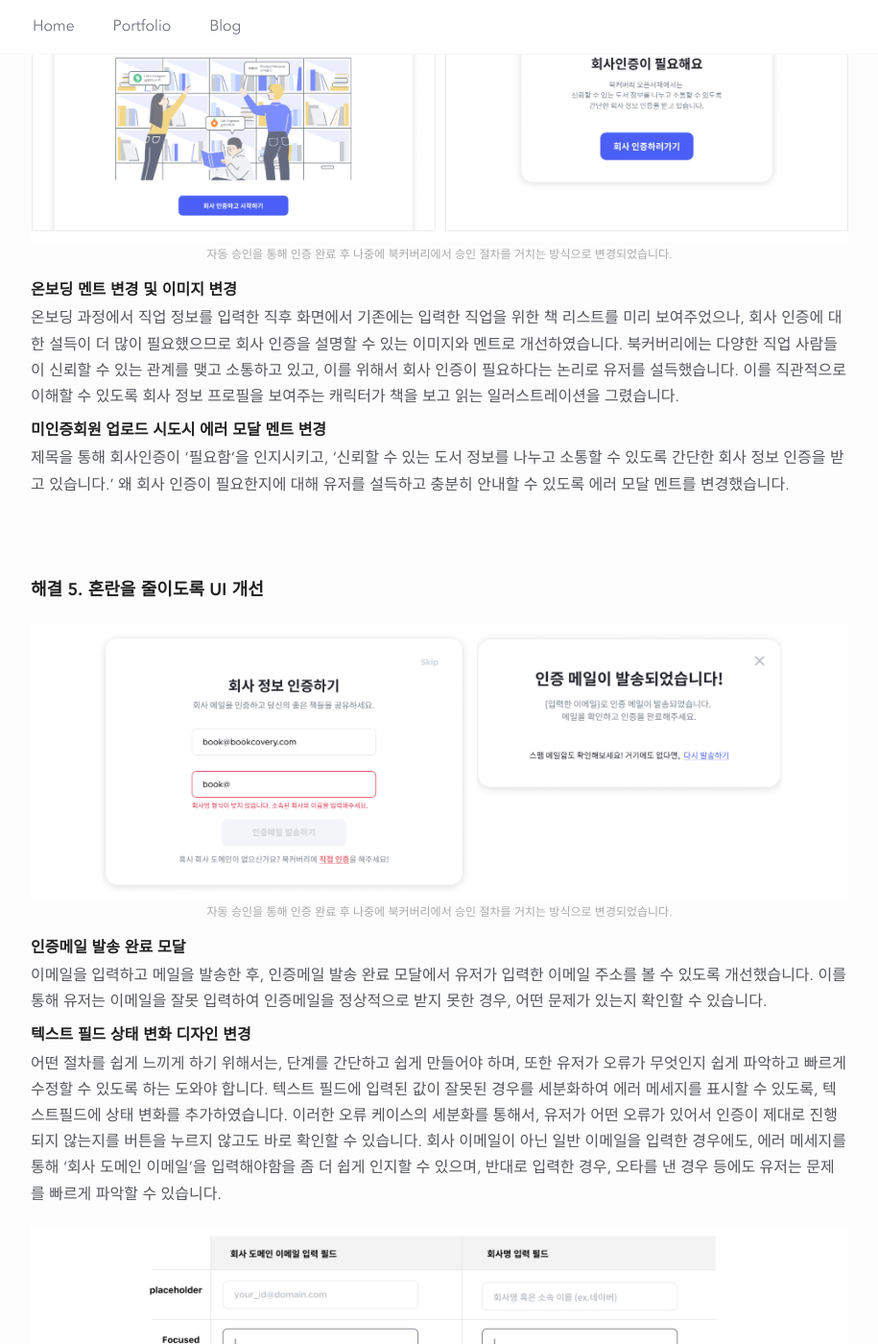
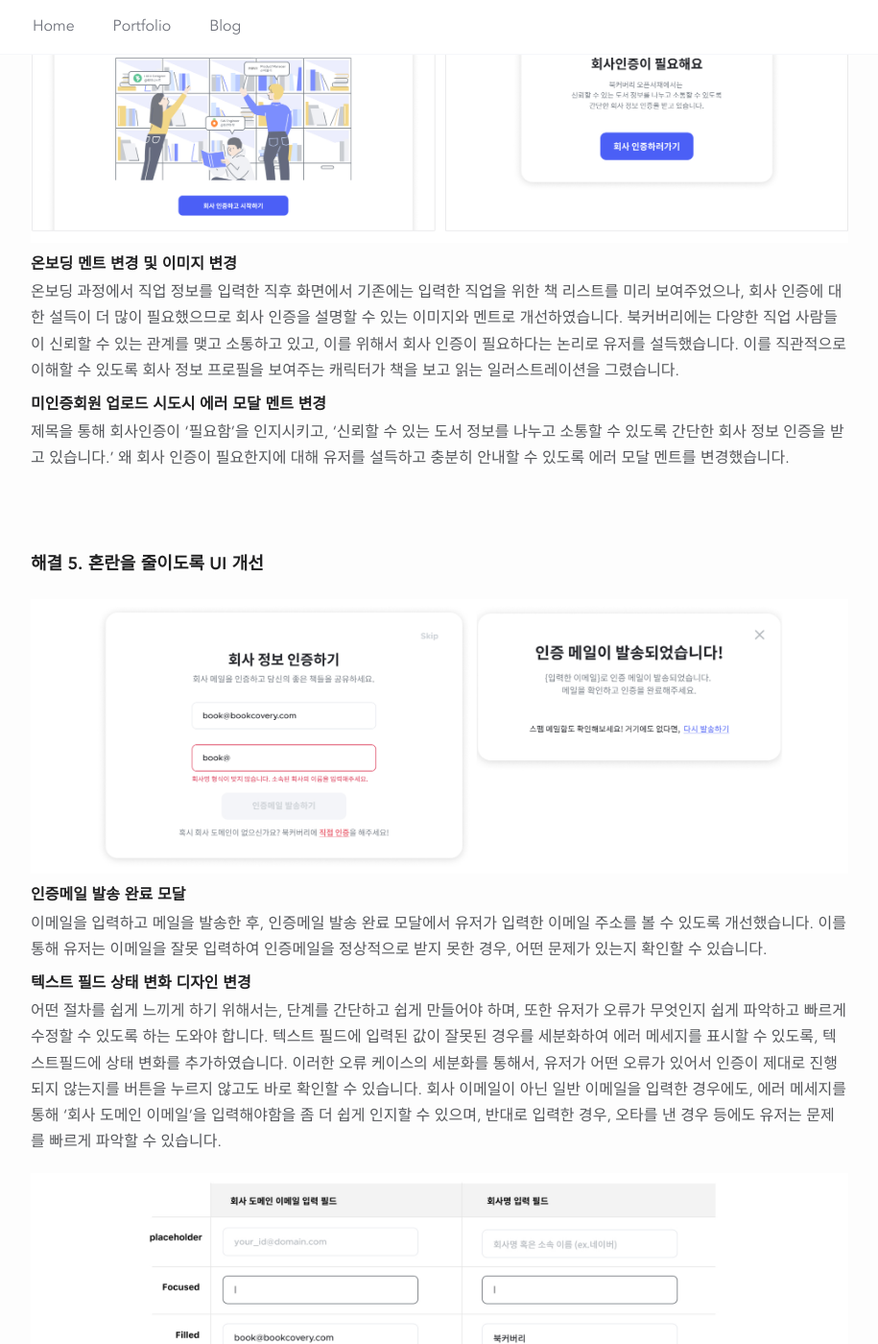
Before and after one commit to junethirty/junethirty.github.io, a Jekyll site: the page built from _portfolio/01_bookcovery.com.markdown, in a window 1280 px wide and 1400 px high, scrolled down 6297 px. Shown: the whole window at 96% size, without its empty margins (182-1097 px from the left). Built offline with Jekyll 4.4.1, drawn with Linux system fonts in a browser that asks for light colours; nearby versions of some CDN libraries.

Commit message:
minor error

```diff
--- a/_portfolio/01_bookcovery.com.markdown
+++ b/_portfolio/01_bookcovery.com.markdown
@@ -117,9 +117,6 @@ role: <strong>Role&#58;</strong> 프로덕트 디자이너 (User Reasearch, User
 <div class="img_row">
 	<img class="col three" src="{{ site.baseurl }}/img/bookcovery.company/bookcovery.company.10.jpg" alt="" title="bookcovery.company.10"/>
 </div>
-<div class="col three caption">
-	자동 승인을 통해 인증 완료 후 나중에 북커버리에서 승인 절차를 거치는 방식으로 변경되었습니다.
-</div>
 
 ##### 온보딩 멘트 변경 및 이미지 변경
 
@@ -134,9 +131,6 @@ role: <strong>Role&#58;</strong> 프로덕트 디자이너 (User Reasearch, User
 #### 해결 5. 혼란을 줄이도록 UI 개선
 <div class="img_row">
 	<img class="col three" src="{{ site.baseurl }}/img/bookcovery.company/bookcovery.company.11.jpg" alt="" title="bookcovery.company.11"/>
-</div>
-<div class="col three caption">
-	자동 승인을 통해 인증 완료 후 나중에 북커버리에서 승인 절차를 거치는 방식으로 변경되었습니다.
 </div>
 
 ##### 인증메일 발송 완료 모달
```
